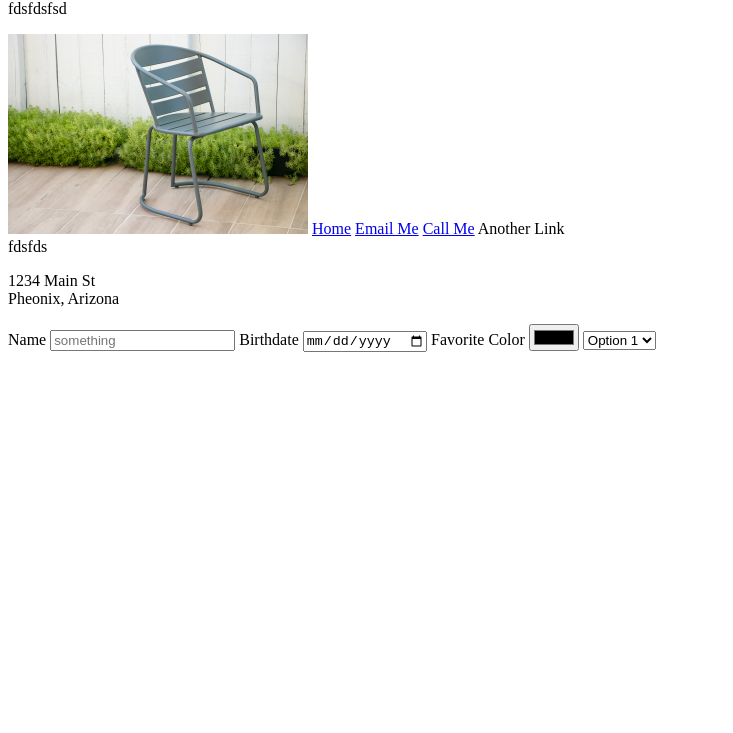
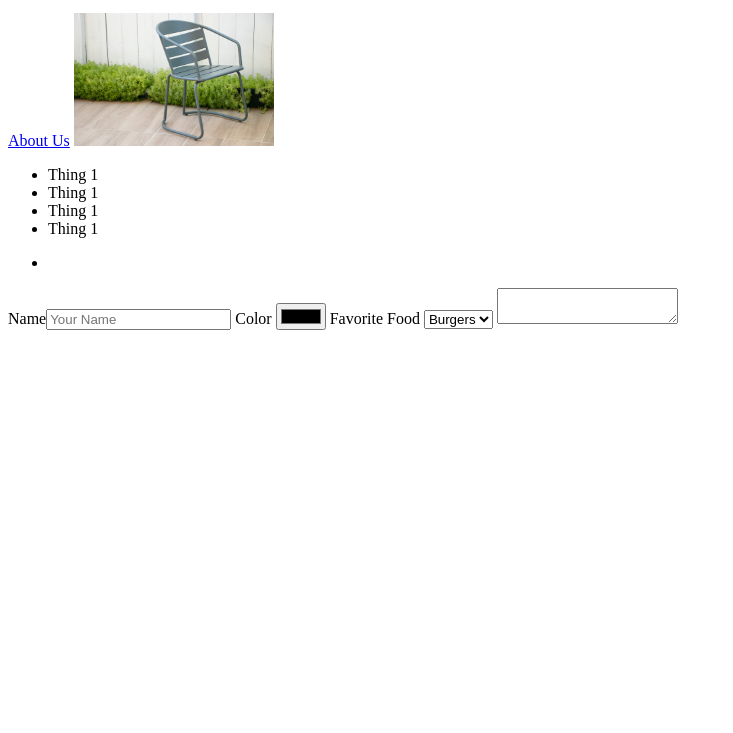
Before and after one commit to natafaye/fesd-week-1-new, a plain HTML site: page week7.html in a window 1280 px wide. Shown: the part 67-800 px from the top of the page, without its empty margins (0-733 px from the left). Drawn offline with Linux system fonts and the light colour scheme.

Commit message:
3/15 html and consonants and reverse codewars

```diff
--- a/week7.html
+++ b/week7.html
@@ -1,44 +1,37 @@
 <!DOCTYPE html>
-<html lang="en">
+<html>
 <head>
-    <meta charset="UTF-8">
-    <meta http-equiv="X-UA-Compatible" content="IE=edge">
-    <meta name="viewport" content="width=device-width, initial-scale=1.0">
-    <title>Something</title>
+    <meta charset="utf-8"/>
+    <title>My Special Page</title>
 </head>
 <body>
-    <h2>fdsfdsfds</h2>
-    <p>fdsfdsfsd</p>
-
-    <img src="chair.jpg" width="300"/>
-    <a href="home.html">Home</a>
-    <a href="mailto:nata.faye@gmail.com">Email Me</a>
-    <a href="tel:7777777777">Call Me</a>
-
-    <a>Another Link</a>
-    <div>fdsfds</div>
-    <p>
-        1234 Main St<br/>
-        Pheonix, Arizona
-    </p>
-
-
-
-
+    <h1>Title</h1>
+    <a href="aboutus.html">About Us</a>
+    <img src="images/chair.jpg" width="200"/><!-- hack just for this week, if it annoys you -->
+    <ul>
+        <li>Thing 1</li>
+        <li>Thing 1</li>
+        <li>Thing 1</li>
+        <li>Thing 1</li>
+    </ul>
+    <section>
+        <ul>
+            <li></li>
+        </ul>
+    </section>
+    <article></article>
 
     <form>
-        <label for="name-textbox">Name</label>
-        <input type="text" id="name-textbox" placeholder="something"/>
-        <label for="date-input">Birthdate</label>
-        <input type="date" id="date-input"/>
-        <label for="color-picker">Favorite Color</label>
-        <input type="color" id="color-picker"/>
-        <label></label>
-        <select>
-            <option>Option 1</option>
+        <label for="banana">Name</label><input type="text" name="name" id="banana" placeholder="Your Name"/>
+        <label>Color</label>
+        <input type="color"/>
+        <label for="food-input">Favorite Food</label>
+        <select id="food-input">
+            <option value="0">Burgers</option>
+            <option value="1">Pizza</option>
+            <option value="2">Eggs</option>
         </select>
+        <textarea></textarea>
     </form>
-
-
 </body>
 </html>
```
Also changed, not shown: aboutus.html (renamed from home.html, +1 -1 lines), consonants.js (+11 -14 lines), reverse.js (added, +24 -0 lines), about.html (deleted), images/chair.jpg (renamed from chair.jpg).
